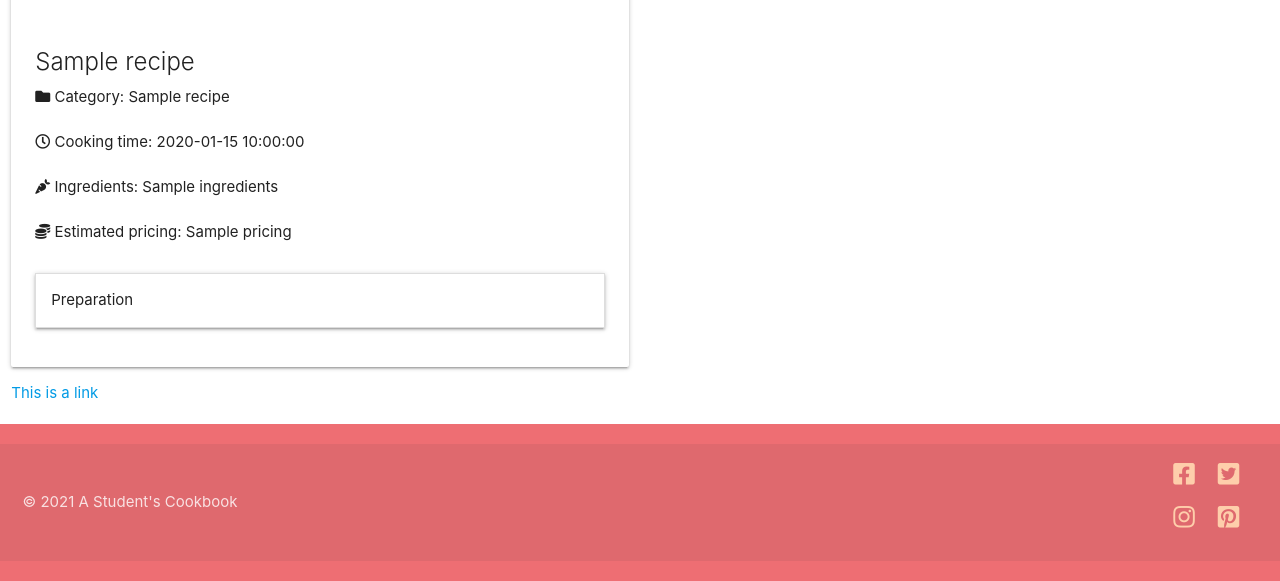
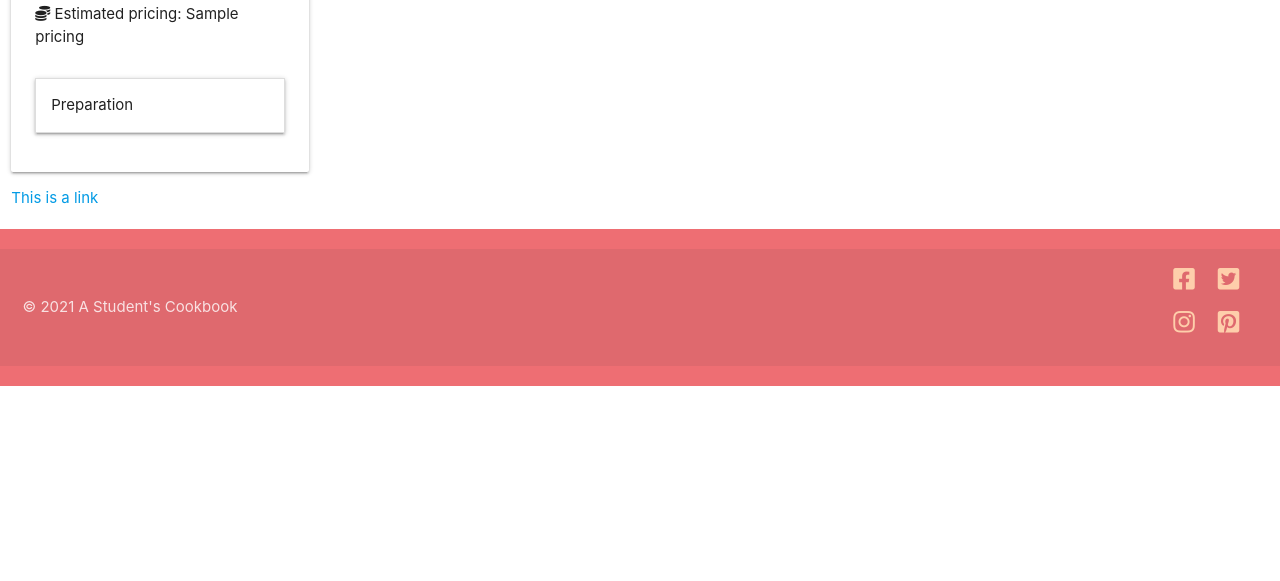
Before and after one commit to hddahdda/student_cookbook, a Flask app: page /recipes in a window 1280 px wide. Shown: the part 798-1379 px from the top of the page. After the commit the page ends 1184 px from the top, so only its background shows below. Run offline with Flask 2, Linux system fonts and the light colour scheme; a database or web service that is not in the repository returns one stand-in record (values such as "Sample title"); some libraries are stand-ins or nearby versions.

Commit message:
4 recipy divs for each row

```diff
--- a/templates/recipes.html
+++ b/templates/recipes.html
@@ -17,7 +17,7 @@
 
         <div class="row">
           {% for recipe in recipes %}
-            <div class="col s6">
+            <div class="col s3">
               <div class="card">
                 <div class="card-image">
                   <img src="images/sample-1.jpg">
```
